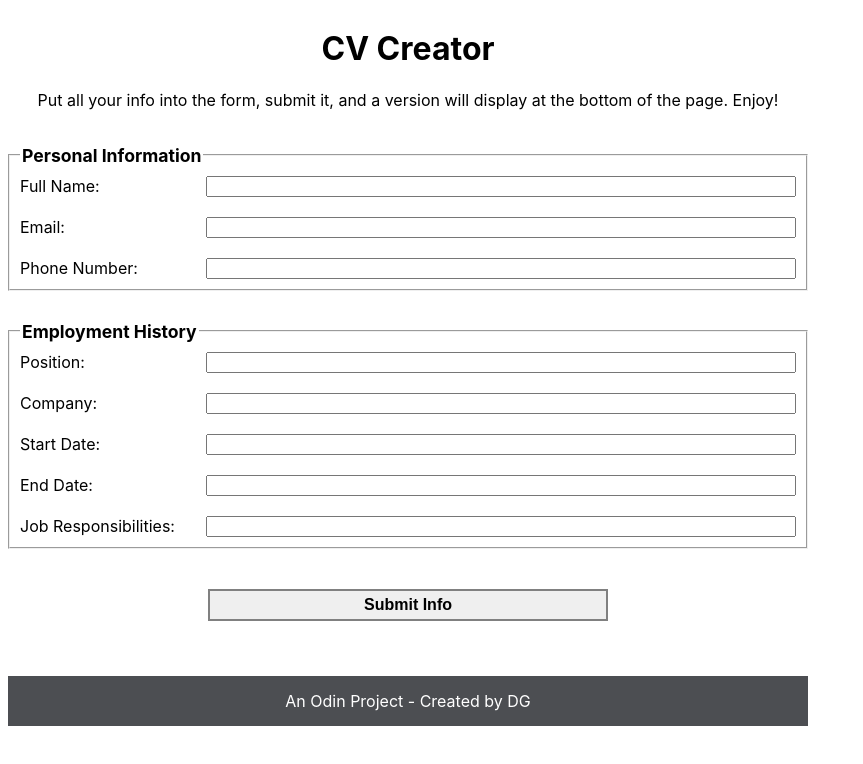
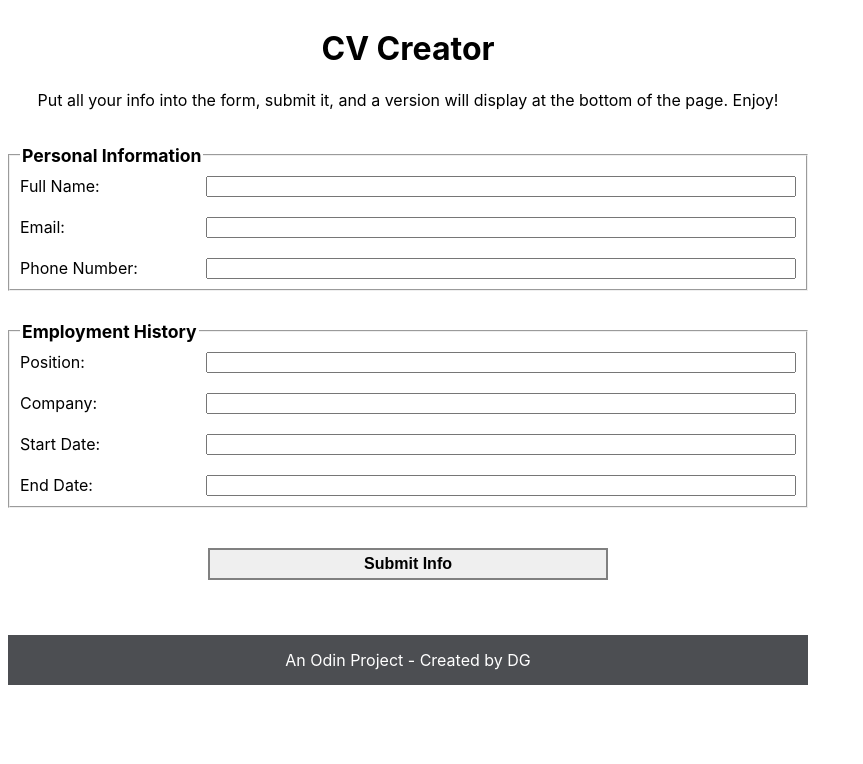
Before and after one commit to Danelle-Gunter/cv-project, a React (Create React App) app: page / in a window 1280 px wide. Shown: the top 764 px of the page, without its empty margins (0-863 px from the left). Built offline with nearby package versions, Linux system fonts and the light colour scheme.

Commit message:
Creating input fields for employment history

```diff
--- a/src/CVProject.js
+++ b/src/CVProject.js
@@ -6,7 +6,7 @@ const CVProject = () => {
     const [user, setUser] = useState({
         fullName:'',
         email:'',
-        phoneNumber:''
+        phoneNumber:'',
     });
 
     const [info, setInfo] = useState([]);
@@ -57,45 +57,33 @@ const CVProject = () => {
                 </fieldset>
                 <fieldset>
                 <legend>Employment History</legend>
-                    <label>
-                        Position:
+                    <label htmlFor='position'>Position:
                     <input
+                        type="text"
+                        id='position'
                         name='position'
-                                type="text"
-                            />
-                    </label>
+                    /></label>
                     <br />
-                    <label>
-                        Company:
+                    <label htmlFor='company'>Company:
                     <input
+                        type='text'
+                        id='company'
                         name='company'
+                    /></label>
+                    <br />
+                    <label htmlFor='startDate'>Start Date:
+                    <input
                         type='text'
-                            />
-                    </label>
+                        id='startDate'
+                        name='startDate'
+                    /></label>
                     <br />
-                    <label>
-                        Start Date:
+                    <label htmlFor='endDate'>End Date:
                     <input
-                                name='startDate'
                         type='text'
-                            />
-                    </label>
-                    <br />
-                    <label>
-                        End Date:
-                            <input
+                        id='endDate'
                         name='endDate'
-                                type='text'
-                            />
-                    </label>
-                    <br />
-                    <label>
-                        Job Responsibilities:
-                            <input
-                                name='jobRes'
-                                type='text'
-                            />
-                    </label>
+                    /></label>
                 </fieldset>
                 <button type='submit'>Submit Info</button>
             </form>
```
Lines whose indentation alone changed are shown as unchanged.
